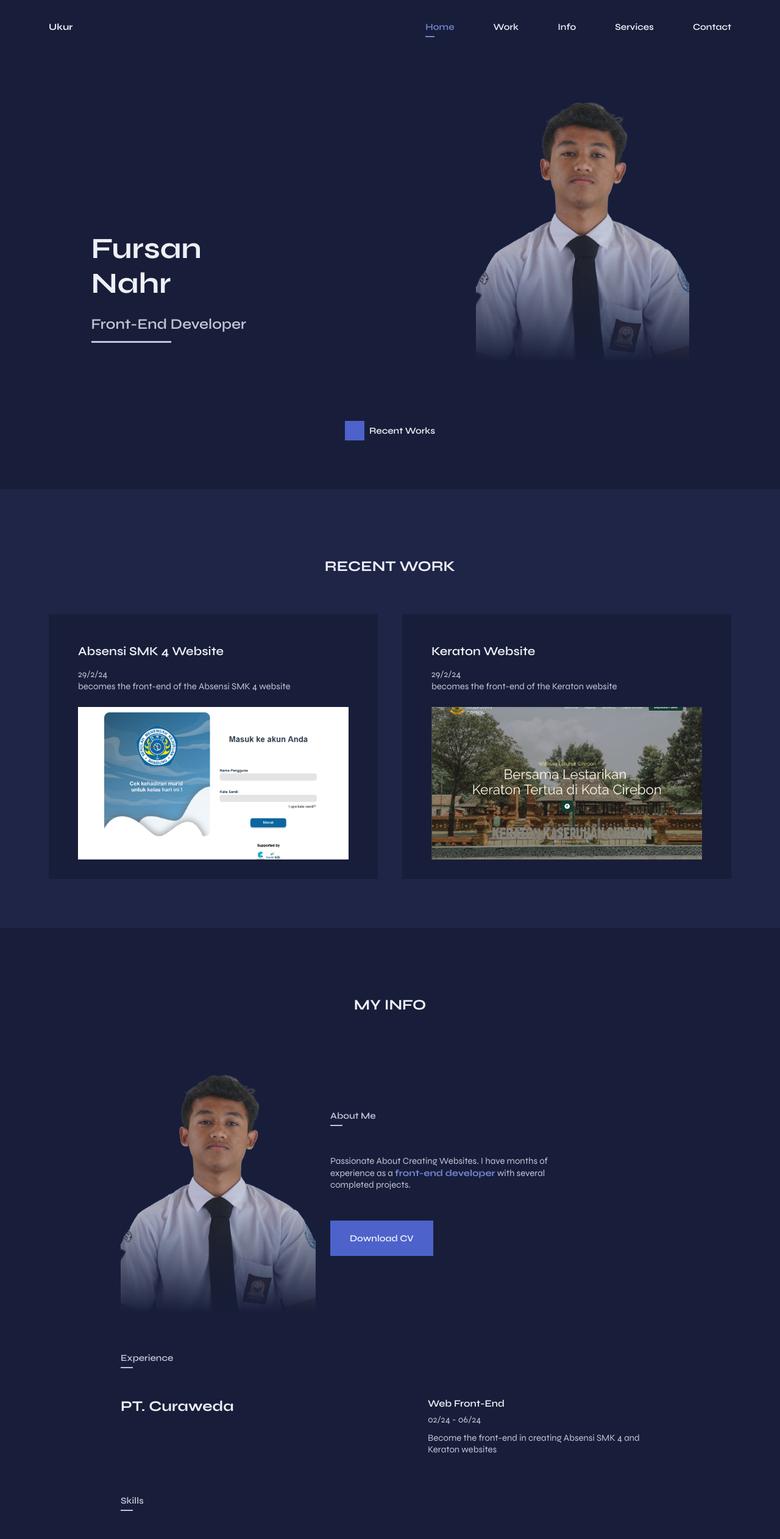
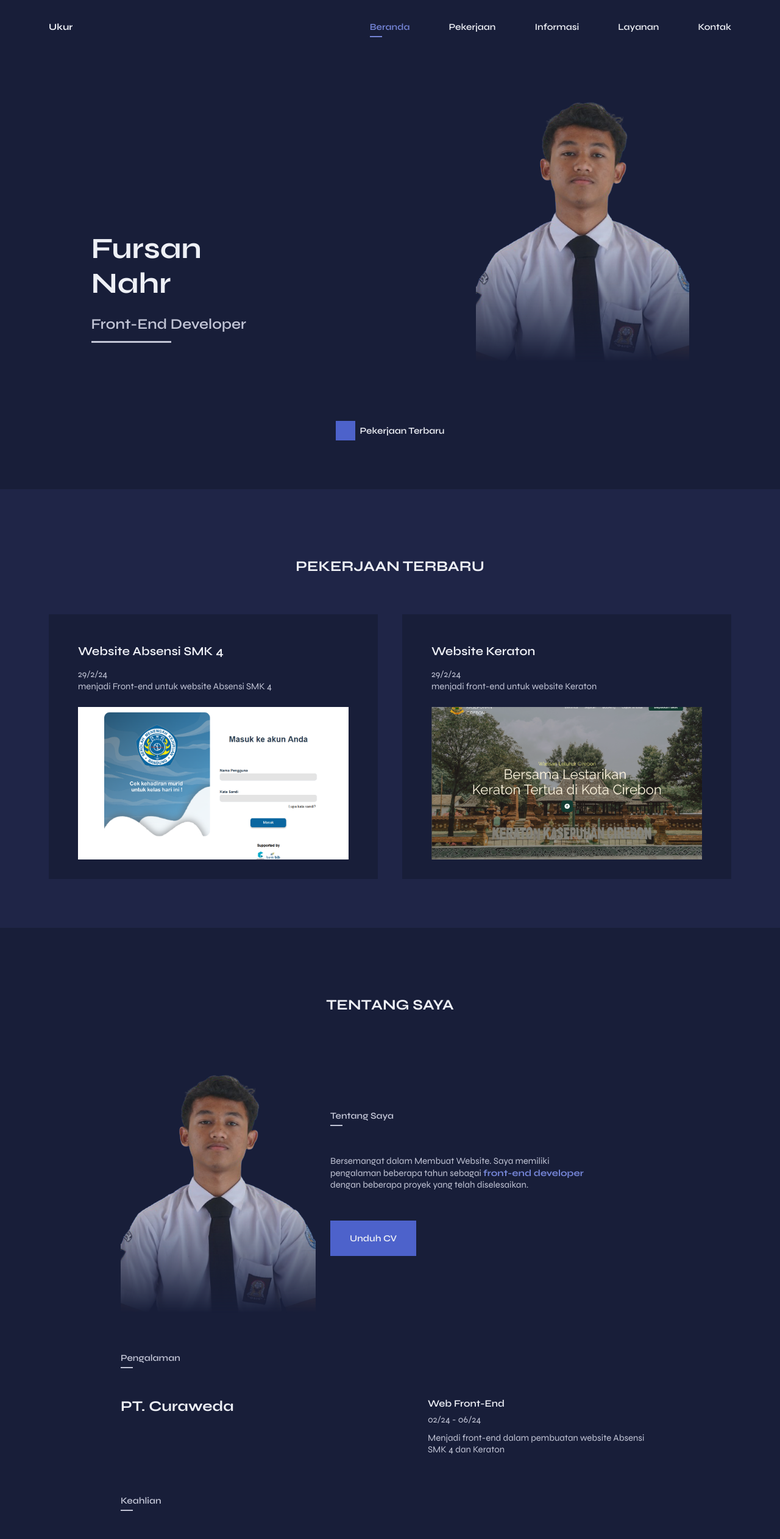
Before and after one commit to FursanNahr/Portofolio-Fursan, a Vue app: page / in a window 1280 px wide. Shown: the top 2523 px of the page at 61% size. Built offline with nearby package versions, Linux system fonts and the light colour scheme.

Commit message:
annoucement

```diff
--- a/package.json
+++ b/package.json
@@ -14,6 +14,6 @@
   },
   "devDependencies": {
     "@vitejs/plugin-vue": "^5.0.4",
-    "vite": "^5.2.8"
+    "vite": "^5.4.14"
   }
 }
--- a/src/views/HomeView.vue
+++ b/src/views/HomeView.vue
@@ -11,19 +11,19 @@
       <div class="nav__menu" id="nav-menu">
         <ul class="nav__list">
           <li>
-            <a href="#home" class="nav__link">Home</a>
+            <a href="#home" class="nav__link">Beranda</a>
           </li>
           <li>
-            <a href="#work" class="nav__link">Work</a>
+            <a href="#work" class="nav__link">Pekerjaan</a>
           </li>
           <li>
-            <a href="#info" class="nav__link">Info</a>
+            <a href="#info" class="nav__link">Informasi</a>
           </li>
           <li>
-            <a href="#service" class="nav__link">Services</a>
+            <a href="#service" class="nav__link">Layanan</a>
           </li>
           <li>
-            <a href="#contact" class="nav__link">Contact</a>
+            <a href="#contact" class="nav__link">Kontak</a>
           </li>
         </ul>
 
@@ -54,21 +54,21 @@
             <i class="ri-arrow-down-line"></i>
           </div>
 
-          <span class="home__scroll-text">Recent Works</span>
+          <span class="home__scroll-text">Pekerjaan Terbaru</span>
         </a>
       </div>
     </section>
 
     <section class="work section" id="work">
       <h2 class="section__title">
-        RECENT WORK
+        PEKERJAAN TERBARU
       </h2>
       <div class="work__container container grid">
         <article class="work__card">
           <a href="https://ajibtest.online/" target="_blank" class="work__link">
-            <h2 class="work__title">Absensi SMK 4 Website</h2>
+            <h2 class="work__title">Website Absensi SMK 4</h2>
             <p class="work__description">
-              29/2/24 <br> becomes the front-end of the Absensi SMK 4 website
+              29/2/24 <br> menjadi Front-end untuk website Absensi SMK 4
             </p>
 
             <img src="../assets/images/work1.png" class="work__img" alt="">
@@ -79,9 +79,9 @@
 
         <article class="work__card">
           <a href="#" target="_blank" class="work__link">
-            <h2 class="work__title">Keraton Website</h2>
+            <h2 class="work__title">Website Keraton</h2>
             <p class="work__description">
-              29/2/24 <br> becomes the front-end of the Keraton website
+              29/2/24 <br> menjadi front-end untuk website Keraton
             </p>
 
             <img src="../assets/images/work2.png" class="work__img" alt="">
@@ -92,20 +92,20 @@
       </div>
     </section>
     <section class="info section" id="info">
-      <h2 class="section__title">MY INFO</h2>
+      <h2 class="section__title">TENTANG SAYA</h2>
 
       <div class="info__container container grid">
-        <!-- ABOUT -->
+        <!-- TENTANG -->
         <div class="about grid">
           <div class="about__content">
-            <h3 class="info__title">About Me</h3>
+            <h3 class="info__title">Tentang Saya</h3>
             <p class="about__description">
-              Passionate About Creating Websites. I have months of experience as a <b>front-end developer</b> with
-              several completed projects.
+              Bersemangat dalam Membuat Website. Saya memiliki pengalaman beberapa tahun sebagai
+              <b>front-end developer</b> dengan beberapa proyek yang telah diselesaikan.
             </p>
 
             <a href="../assets/text/CV_Fursan Nahr.pdf" download="" target="_blank"
-              class="button about__button">Download CV</a>
+              class="button about__button">Unduh CV</a>
           </div>
 
           <img src="../assets/images/fotoukur.png" alt="" class="about__img">
@@ -113,7 +113,7 @@
 
         <!-- Experience -->
         <div class="experience">
-          <h3 class="info__title">Experience</h3>
+          <h3 class="info__title">Pengalaman</h3>
 
           <div class="experience__content grid">
             <div class="experience__data grid">
@@ -123,15 +123,16 @@
                 <h3 class="experience__profession">Web Front-End</h3>
                 <span class="experience__date">02/24 - 06/24</span>
                 <p class="experience__description">
-                  Become the front-end in creating Absensi SMK 4 and Keraton websites
+                  Menjadi front-end dalam pembuatan website Absensi SMK 4 dan Keraton
                 </p>
               </div>
             </div>
           </div>
         </div>
 
+
         <div class="skills">
-          <h3 class="info__title">Skills</h3>
+          <h3 class="info__title">Keahlian</h3>
 
           <div class="skills__content grid">
 
@@ -144,6 +145,7 @@
               <img src="../assets/images/css.png" alt="" class="skills__img">
               <span class="skills__name">CSS</span>
             </div>
+
             <div class="skills__box">
               <img src="../assets/images/scss.png" alt="" class="skills__img">
               <span class="skills__name">SCSS</span>
@@ -170,7 +172,7 @@
     </section>
 
     <section class="services section" id="service">
-      <h2 class="section__title">SERVICE</h2>
+      <h2 class="section__title">LAYANAN</h2>
 
       <div class="services__container container grid">
 
@@ -179,34 +181,35 @@
 
           <h3 class="services__title">Front-End</h3>
           <p class="services__description">
-            Our front-end services are designed to build intuitive and interactive user interfaces, ensuring your projects look professional and functional.
+            Layanan front-end kami dirancang untuk membangun antarmuka pengguna yang intuitif dan interaktif,
+            memastikan proyek Anda terlihat profesional dan berfungsi dengan baik.
           </p>
         </article>
 
         <article class="services__card">
           <i class="ri-layout-2-line services__icon"></i>
 
-          <h3 class="services__title">Responsive Web</h3>
+          <h3 class="services__title">Web Responsif</h3>
           <p class="services__description">
-            We offer responsive web development to ensure your site displays perfectly on all devices.
+            Kami menawarkan pengembangan web responsif untuk memastikan situs Anda tampil sempurna di semua perangkat.
           </p>
         </article>
       </div>
     </section>
 
     <section class="contact section" id="contact">
-      <h2 class="section__title">CONTACT ME</h2>
+      <h2 class="section__title">HUBUNGI SAYA</h2>
 
       <div class="contact__container container grid">
         <form action="" class="contact__form grid" id="contact-form">
           <div class="contact__group grid">
-            <input type="text" placeholder="Names" required class="contact__input" name="" id="">
+            <input type="text" placeholder="Nama" required class="contact__input" name="" id="">
             <input type="email" placeholder="Email" required class="contact__input" name="" id="">
           </div>
 
-          <textarea name="" placeholder="Message" required class="contact__input contact__area" id=""></textarea>
+          <textarea name="" placeholder="Pesan" required class="contact__input contact__area" id=""></textarea>
 
-          <button type="submit" class="button contact__button">Send Messages</button>
+          <button type="submit" class="button contact__button">Kirim Pesan</button>
 
           <p class="contact__message" id="contact-message"></p>
         </form>
@@ -225,10 +228,10 @@
     <div class="footer__container container grid">
       <ul class="footer__links">
         <li>
-          <a href="#home" class="footer__link">Home</a>
+          <a href="#home" class="footer__link">Beranda</a>
         </li>
         <li>
-          <a href="#work" class="footer__link">Work</a>
+          <a href="#work" class="footer__link">Pekerjaan</a>
         </li>
         <li>
           <a href="#info" class="footer__link">Info</a>
@@ -236,7 +239,7 @@
       </ul>
 
       <span class="footer__copy">
-        &#169; All Rights Reserved By Ukur
+        &#169; Seluruh Hak Cipta Dilindungi oleh Ukur
       </span>
     </div>
   </footer>
@@ -246,15 +249,42 @@
     <i class="ri-arrow-up-line"></i>
   </a>
 </template>
-<script>
-export default {
-  data() {
-    return {
-      isBlurred: false,
-      isShowScroll: false,
+<script setup>
+import { ref, onMounted, onBeforeUnmount } from 'vue';
+
+const isBlurred = ref(false);
+const isShowScroll = ref(false);
+
+// Methods
+const blurHeader = () => {
+  isBlurred.value = window.scrollY >= 50;
+  isShowScroll.value = window.scrollY >= 350;
 };
-  },
-  mounted() {
+
+const scrollActive = () => {
+  const sections = document.querySelectorAll('section[id]');
+  const scrollDown = window.scrollY;
+  console.log('scrollActive called'); // Debugging: log ketika scrollActive dipanggil
+
+  sections.forEach(current => {
+    const sectionHeight = current.offsetHeight,
+          sectionTop = current.offsetTop - 58,
+          sectionId = current.getAttribute('id'),
+          sectionsClass = document.querySelector('.nav__menu a[href*=' + sectionId + ']');
+    console.log(`Checking section: ${sectionId}`); // Debugging: log setiap section
+
+    if (scrollDown > sectionTop && scrollDown <= sectionTop + sectionHeight) {
+      console.log(`Adding active-link to: ${sectionId}`); // Debugging: log ketika menambahkan kelas
+      sectionsClass.classList.add('active-link');
+    } else {
+      console.log(`Removing active-link from: ${sectionId}`); // Debugging: log ketika menghapus kelas
+      sectionsClass.classList.remove('active-link');
+    }
+  });
+};
+
+// Lifecycle hooks
+onMounted(() => {
   const navMenu = document.getElementById('nav-menu');
   const navToggle = document.getElementById('nav-toggle');
   const navClose = document.getElementById('nav-close');
@@ -273,41 +303,15 @@ export default {
     });
   }
 
-    // Add Blur Header
-    window.addEventListener('scroll', this.blurHeader);
-    window.addEventListener('scroll', this.scrollActive); // Perbaikan: gunakan metode Vue
-  },
-  beforeDestroy() {
-    window.removeEventListener('scroll', this.blurHeader);
-    window.removeEventListener('scroll', this.scrollActive);
-  },
-  methods: {
-    blurHeader() {
-      this.isBlurred = window.scrollY >= 50;
-      this.isShowScroll = window.scrollY >= 350;
-    },
-    scrollActive() {
-      const sections = document.querySelectorAll('section[id]');
-      const scrollDown = window.scrollY;
-      console.log('scrollActive called'); // Debugging: log ketika scrollActive dipanggil
-      sections.forEach(current => {
-        const sectionHeight = current.offsetHeight,
-          sectionTop = current.offsetTop - 58,
-          sectionId = current.getAttribute('id'),
-          sectionsClass = document.querySelector('.nav__menu a[href*=' + sectionId + ']');
-        console.log(`Checking section: ${sectionId}`); // Debugging: log setiap section
+  // Add Blur Header and Scroll Active listeners
+  window.addEventListener('scroll', blurHeader);
+  window.addEventListener('scroll', scrollActive);
+});
 
-        if (scrollDown > sectionTop && scrollDown <= sectionTop + sectionHeight) {
-          console.log(`Adding active-link to: ${sectionId}`); // Debugging: log ketika menambahkan kelas
-          sectionsClass.classList.add('active-link');
-        } else {
-          console.log(`Removing active-link from: ${sectionId}`); // Debugging: log ketika menghapus kelas
-          sectionsClass.classList.remove('active-link');
-        }
+onBeforeUnmount(() => {
+  window.removeEventListener('scroll', blurHeader);
+  window.removeEventListener('scroll', scrollActive);
 });
-    }
-  },
-};
 </script>
 
 <style>
```
Also changed, not shown: 1 other file (tests, documents, lock files or other folders). Lines whose indentation alone changed are shown as unchanged.
